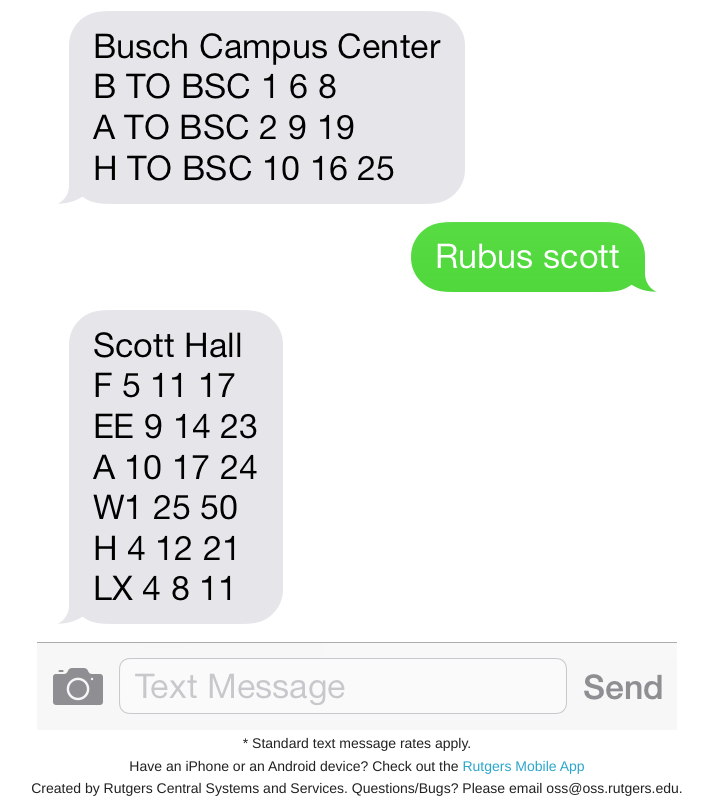
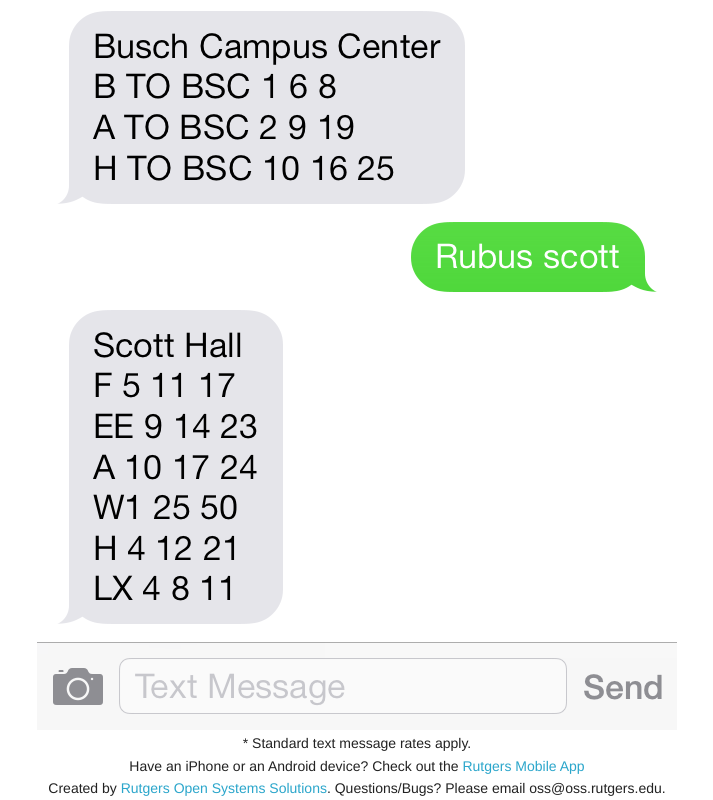
Before and after one commit to oss/rubus, a plain HTML site: page index.html in a window 1280 px wide. Shown: the part 576-1376 px from the top of the page, without its empty margins (283-996 px from the left). Drawn offline with nearby package versions, Linux system fonts and the light colour scheme.

Commit message:
OSS not CSS

```diff
--- a/index.html
+++ b/index.html
@@ -32,7 +32,7 @@
             <div class="large-12 columns centered text-center">
                 <p> * Standard text message rates apply. </p>
                 <p> Have an iPhone or an Android device? Check out the <a href="http://oss.rutgers.edu/mobile"> Rutgers Mobile App </a> </p>
-                <p> Created by Rutgers Central Systems and Services. Questions/Bugs? Please email oss@<span style="display:none;">null</span>oss.rutgers.edu. </p>
+                <p> Created by <a href="http://oss.rutgers.edu">Rutgers Open Systems Solutions</a>. Questions/Bugs? Please email oss@<span style="display:none;">null</span>oss.rutgers.edu. </p>
             </div>
         </div>
     </body>
```
